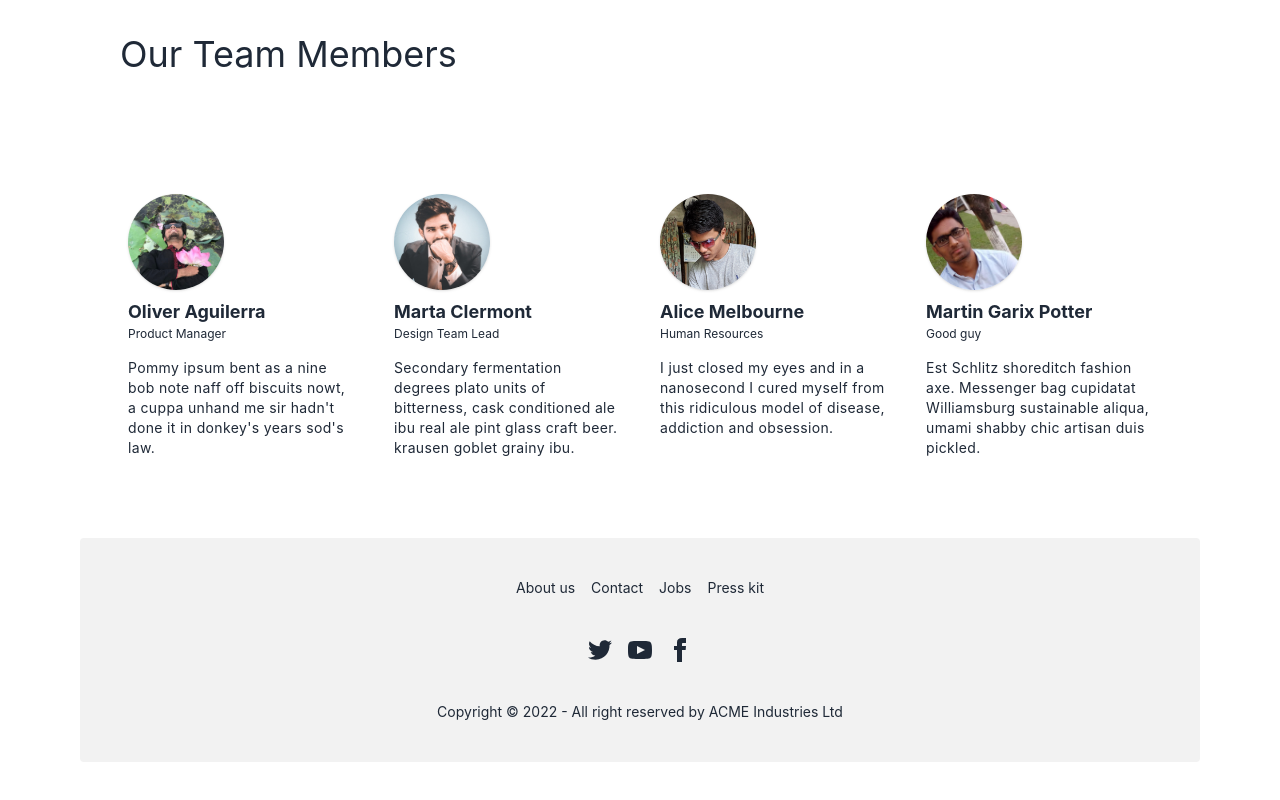
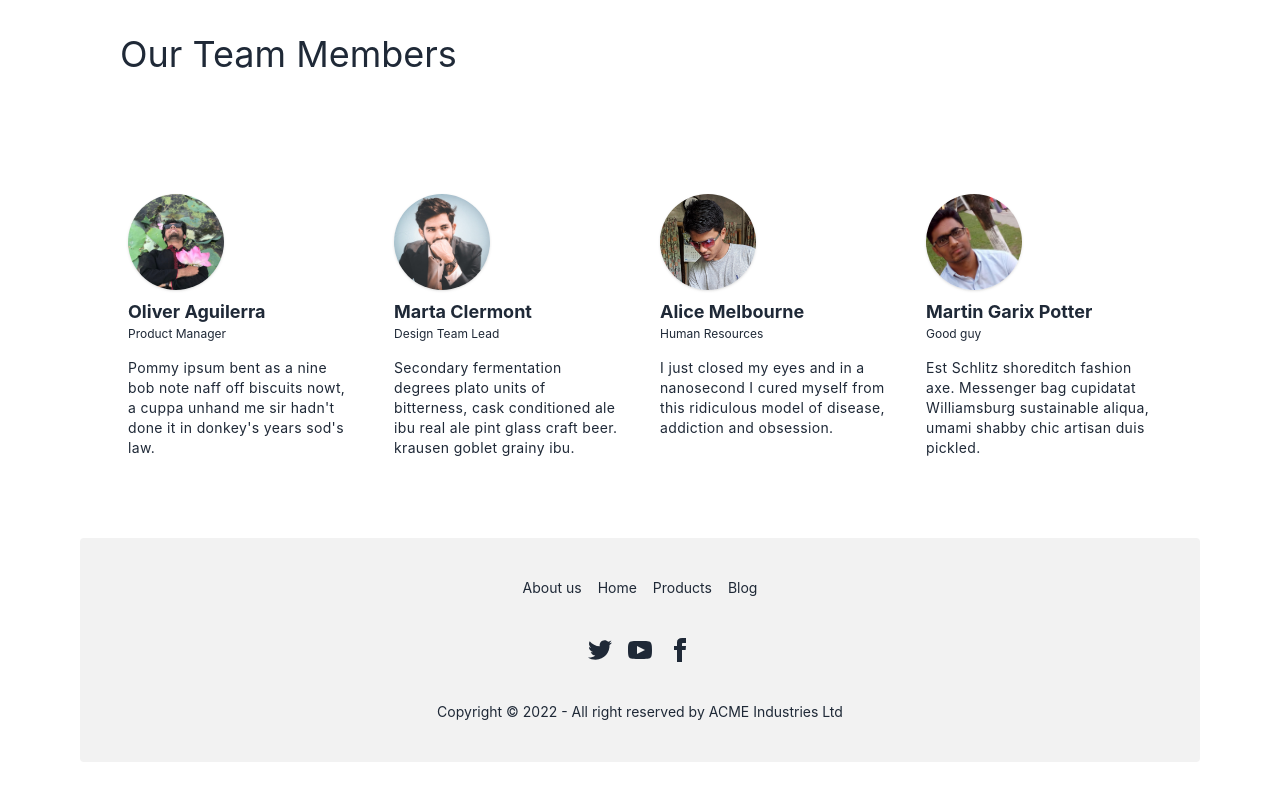
Before and after one commit to Flocky05/Rohan-Television-client-site, a React (Create React App) app: page / in a window 1280 px wide. Shown: the part 770-1570 px from the top of the page. Built offline with nearby package versions, Linux system fonts and the light colour scheme; no server answers.

Commit message:
added footer part

```diff
--- /dev/null
+++ b/src/Pages/Categories/Categories.js
@@ -0,0 +1,11 @@
+import React from 'react';
+
+const Categories = () => {
+    return (
+        <div>
+
+        </div>
+    );
+};
+
+export default Categories;
--- a/src/Pages/Shared/Footer/Footer.js
+++ b/src/Pages/Shared/Footer/Footer.js
@@ -5,16 +5,16 @@
     return (
         <footer className="footer footer-center p-10 bg-base-200 text-base-content rounded">
             <div className="grid grid-flow-col gap-4">
-                <Link className="link link-hover">About us</Link>
-                <Link className="link link-hover">Contact</Link>
-                <Link className="link link-hover">Jobs</Link>
-                <Link className="link link-hover">Press kit</Link>
+                <Link className="link link-hover" to='/aboutus'>About us</Link>
+                <Link className="link link-hover" to='/home'>Home</Link>
+                <Link className="link link-hover" to='/products'>Products</Link>
+                <Link className="link link-hover" to='/blog'>Blog</Link>
             </div>
             <div>
                 <div className="grid grid-flow-col gap-4">
-                    <Link to='https://twitter.com/MdRakib41325979'><svg xmlns="http://www.w3.org/2000/svg" width="24" height="24" viewBox="0 0 24 24" className="fill-current"><path d="M24 4.557c-.883.392-1.832.656-2.828.775 1.017-.609 1.798-1.574 2.165-2.724-.951.564-2.005.974-3.127 1.195-.897-.957-2.178-1.555-3.594-1.555-3.179 0-5.515 2.966-4.797 6.045-4.091-.205-7.719-2.165-10.148-5.144-1.29 2.213-.669 5.108 1.523 6.574-.806-.026-1.566-.247-2.229-.616-.054 2.281 1.581 4.415 3.949 4.89-.693.188-1.452.232-2.224.084.626 1.956 2.444 3.379 4.6 3.419-2.07 1.623-4.678 2.348-7.29 2.04 2.179 1.397 4.768 2.212 7.548 2.212 9.142 0 14.307-7.721 13.995-14.646.962-.695 1.797-1.562 2.457-2.549z"></path></svg></Link>
-                    <Link to='https://www.youtube.com/watch?v=zEAhBNUw-UQ'><svg xmlns="http://www.w3.org/2000/svg" width="24" height="24" viewBox="0 0 24 24" className="fill-current"><path d="M19.615 3.184c-3.604-.246-11.631-.245-15.23 0-3.897.266-4.356 2.62-4.385 8.816.029 6.185.484 8.549 4.385 8.816 3.6.245 11.626.246 15.23 0 3.897-.266 4.356-2.62 4.385-8.816-.029-6.185-.484-8.549-4.385-8.816zm-10.615 12.816v-8l8 3.993-8 4.007z"></path></svg></Link>
-                    <Link to='https://www.facebook.com/rokibui.islam'><svg xmlns="http://www.w3.org/2000/svg" width="24" height="24" viewBox="0 0 24 24" className="fill-current"><path d="M9 8h-3v4h3v12h5v-12h3.642l.358-4h-4v-1.667c0-.955.192-1.333 1.115-1.333h2.885v-5h-3.808c-3.596 0-5.192 1.583-5.192 4.615v3.385z"></path></svg></Link>
+                    <a href='https://twitter.com/MdRakib41325979'><svg xmlns="http://www.w3.org/2000/svg" width="24" height="24" viewBox="0 0 24 24" className="fill-current"><path d="M24 4.557c-.883.392-1.832.656-2.828.775 1.017-.609 1.798-1.574 2.165-2.724-.951.564-2.005.974-3.127 1.195-.897-.957-2.178-1.555-3.594-1.555-3.179 0-5.515 2.966-4.797 6.045-4.091-.205-7.719-2.165-10.148-5.144-1.29 2.213-.669 5.108 1.523 6.574-.806-.026-1.566-.247-2.229-.616-.054 2.281 1.581 4.415 3.949 4.89-.693.188-1.452.232-2.224.084.626 1.956 2.444 3.379 4.6 3.419-2.07 1.623-4.678 2.348-7.29 2.04 2.179 1.397 4.768 2.212 7.548 2.212 9.142 0 14.307-7.721 13.995-14.646.962-.695 1.797-1.562 2.457-2.549z"></path></svg></a>
+                    <a href='https://www.youtube.com/watch?v=zEAhBNUw-UQ'><svg xmlns="http://www.w3.org/2000/svg" width="24" height="24" viewBox="0 0 24 24" className="fill-current"><path d="M19.615 3.184c-3.604-.246-11.631-.245-15.23 0-3.897.266-4.356 2.62-4.385 8.816.029 6.185.484 8.549 4.385 8.816 3.6.245 11.626.246 15.23 0 3.897-.266 4.356-2.62 4.385-8.816-.029-6.185-.484-8.549-4.385-8.816zm-10.615 12.816v-8l8 3.993-8 4.007z"></path></svg></a>
+                    <a href='https://www.facebook.com/rokibui.islam'><svg xmlns="http://www.w3.org/2000/svg" width="24" height="24" viewBox="0 0 24 24" className="fill-current"><path d="M9 8h-3v4h3v12h5v-12h3.642l.358-4h-4v-1.667c0-.955.192-1.333 1.115-1.333h2.885v-5h-3.808c-3.596 0-5.192 1.583-5.192 4.615v3.385z"></path></svg></a>
                 </div>
             </div>
             <div>
```
